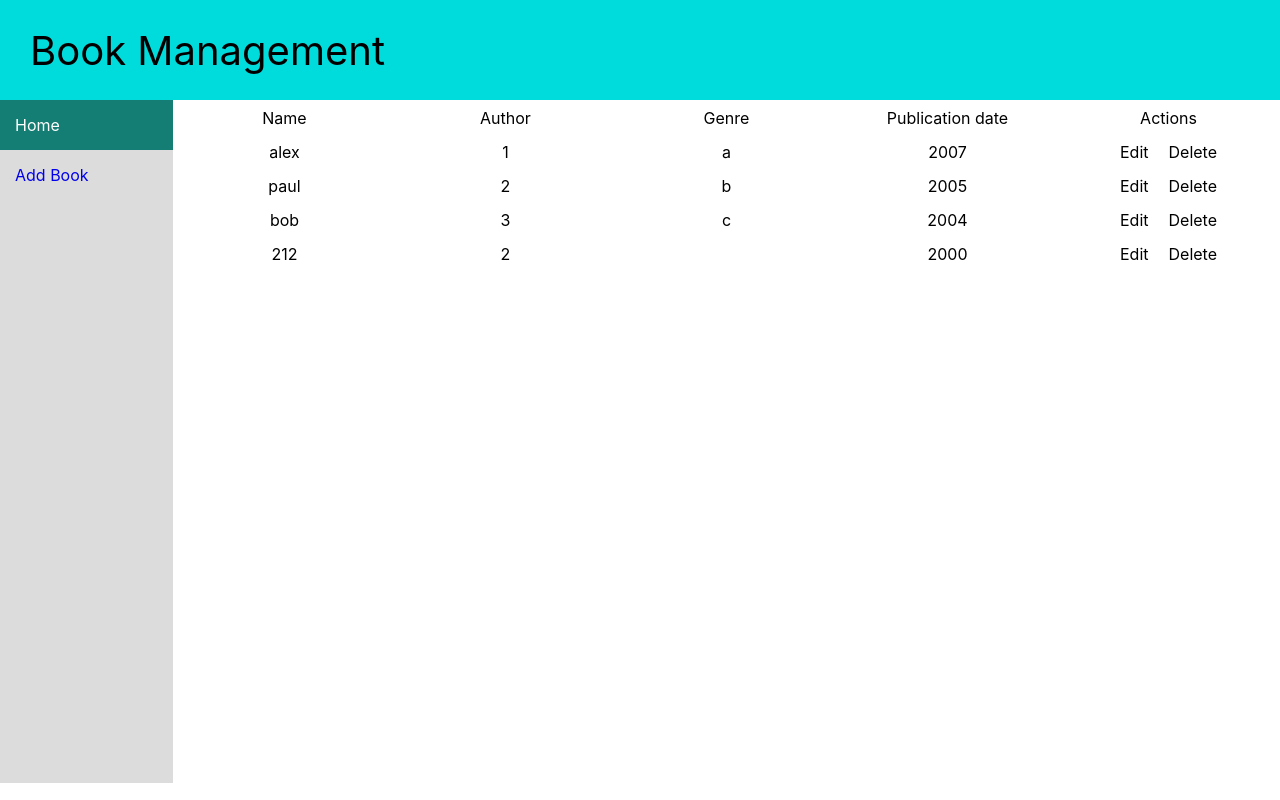
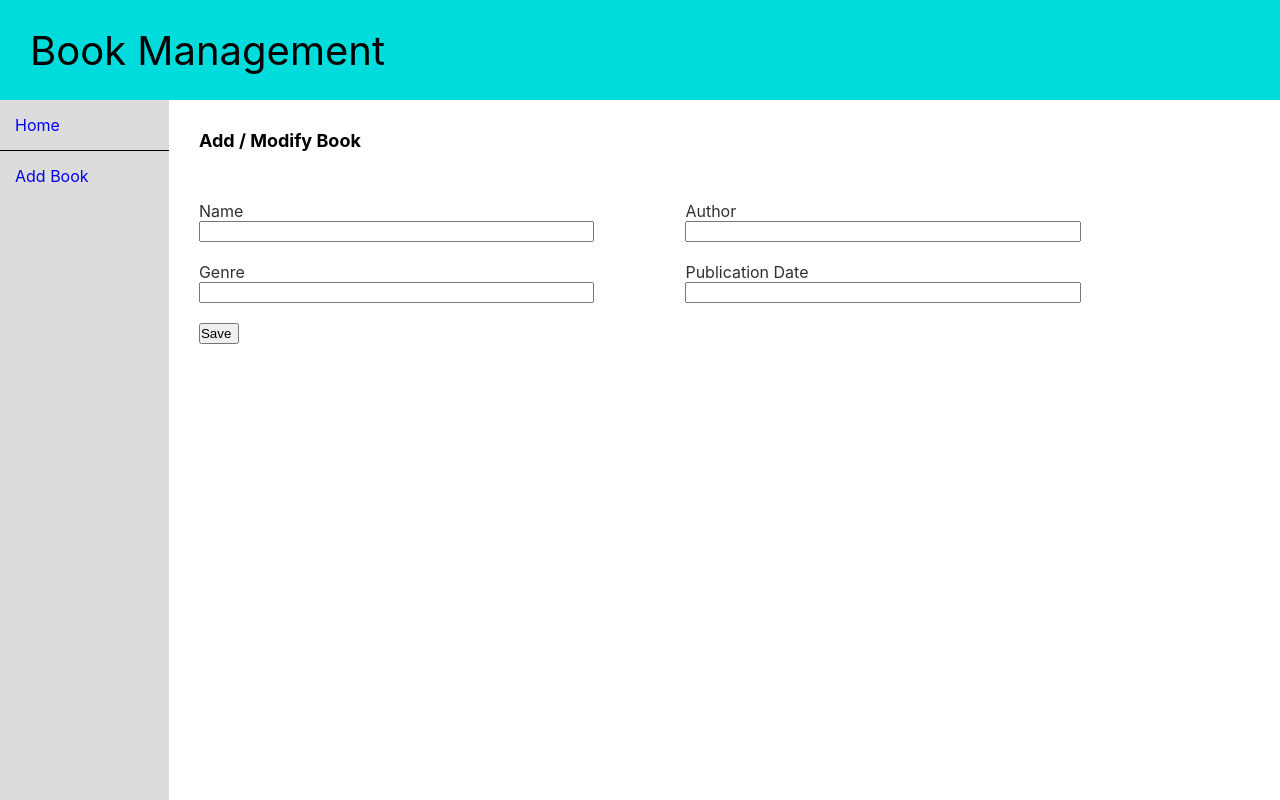
Before and after one commit to CMarius0/book-management, a React (Create React App) app: page /add in a window 1280 px wide. Built offline with nearby package versions, Linux system fonts and the light colour scheme.

Commit message:
Implemented BookForm and added React-router

```diff
--- a/package.json
+++ b/package.json
@@ -16,6 +16,7 @@
     "@types/react-dom": "^18.3.0",
     "react": "^18.3.1",
     "react-dom": "^18.3.1",
+    "react-router-dom": "^6.26.0",
     "react-scripts": "5.0.1",
     "typescript": "^4.9.5",
     "web-vitals": "^2.1.4"
--- a/src/App.tsx
+++ b/src/App.tsx
@@ -1,25 +1,56 @@
 import React from 'react';
+import {
+  createBrowserRouter,
+  Route,
+  RouterProvider,
+  Outlet
+} from "react-router-dom"
+
+
 import './styles/App.css';
 import Header from './components/Header';
 import Sidebar from './components/Sidebar';
 import BookList from './components/BookList';
+import BookForm from './components/BookForm';
 
+
+const template_list = [{name:"alex",author:"1",genre:"a",date:"2007"},
+   {name:"paul",author:"2", genre:"b",date:"2005"},
+   {name:"bob",author:"3",genre:"c",date:"2004"},
+   {name:"212",author:"2",genre:"d",date:"2000"}
+  ];
+
+const router = createBrowserRouter ([
+  {
+    path: "/",
+    element: <>
+      <Header />
+      <div id='container'>
+        <Sidebar />
+        <Outlet />
+      </div>
+    </>,
+    children: [
+      { index:true, element: <BookList books={template_list} /> },
+      {
+        path: "add",
+        element: <BookForm />
+      }
+    ]
+  }
+]);
 
 function App() {
   return (
     <>
-      <Header />
-      <div id='container'>
-        <Sidebar />
-        <BookList books={template_list} />
-      </div>
+      <RouterProvider router={router}/>
     </>
   );
 }
 
-const template_list = [{name:"alex",author:"1",genre:"a",date:"2007"},
-   {name:"paul",author:"2", genre:"b",date:"2005"},
-   {name:"bob",author:"3",genre:"c",date:"2004"},
-   {name:"212",author:"2",gemre:"d",date:"2000"}
-  ];
 export default App;
+
+/*
+        <BookList books={template_list} />
+
+*/
--- /dev/null
+++ b/src/components/BookForm.tsx
@@ -0,0 +1,37 @@
+import "../styles/BookForm.css"
+
+function BookForm () {
+    return (
+    <>  <div id="BookForm">
+            <form>
+                <div id="title"> Add / Modify Book</div>
+                <section>
+                <div className="input">
+                    <label htmlFor="name">Name</label>
+                    <input type="text"></input>
+                </div>
+                <div className="input">
+                <label htmlFor="name">Author</label>
+                <input type="text"></input>
+                </div>
+                </section>
+                <section>
+                <div className="input">
+                <label htmlFor="name">Genre</label>
+                <input type="text"></input>
+                </div>
+                <div className="input">
+                <label htmlFor="name">Publication Date</label>
+                <input type="text"></input>
+                </div>
+                </section>
+
+
+                <button id="submit">Save</button>
+            </form>
+        </div>
+    </>
+    );
+};
+
+export default BookForm;
--- a/src/components/BookList.tsx
+++ b/src/components/BookList.tsx
@@ -20,8 +20,8 @@ function BookList({books}:{books:Array<any>}) {
                     <td>{item.genre}</td>
                     <td>{item.date}</td>
                     <td>
-                        <a>Edit</a>
-                        <a>Delete</a>
+                        <a href={`/edit/${index}`}>Edit</a>
+                        <a href={`/delete/${index}`}>Delete</a>
                     </td>
                     </tr>)}
             </tbody>
--- a/src/components/Sidebar.tsx
+++ b/src/components/Sidebar.tsx
@@ -1,12 +1,13 @@
 import "../styles/Sidebar.css"
+import {Link} from "react-router-dom"
 
 function Sidebar() {
     return (
     <>
         <div className="sidebar">
-            <a href="/" className="active">Home</a>
+            <Link to={"/"} >Home</Link>
 
-            <a href="/add">Add Book</a>
+            <Link to={"/add"}>Add Book</Link>
         </div>
     </>
     );
--- a/src/styles/App.css
+++ b/src/styles/App.css
@@ -4,7 +4,7 @@
 
 #container {
   display: flex;
-  height: calc(100vh - 117px);
+  height: calc(100vh - 100px);
   width: 100%;
   overflow: hidden;
 }
--- /dev/null
+++ b/src/styles/BookForm.css
@@ -0,0 +1,42 @@
+div#title {
+    padding-top: 30px;
+    padding-bottom: 50px;
+    width: 100%;
+    font-size: large;
+    font-weight: bold;
+
+}
+
+#BookForm {
+    width: 100%;
+    padding-left: 30px;
+}
+
+
+form {
+    display: flex;
+    flex-wrap: wrap;
+    flex-flow: column;
+}
+
+.input {
+    width: 45%;
+    float: left;
+    padding-bottom: 20px;
+}
+input, label {
+    display: block;
+}
+input {
+    padding-left: 0;
+    width: 80%;
+}
+button#submit {
+    align-self: flex-start;
+    padding-left: 0;
+
+}
+
+label {
+    color: #303030;
+}
--- a/src/styles/Sidebar.css
+++ b/src/styles/Sidebar.css
@@ -27,3 +27,6 @@
     background-color: #555555;
     color: white;
 }
+.sidebar a + a {
+    border-top: solid black 1px;
+}
```
Also changed, not shown: src/types.ts (added, +8 -0 lines), src/styles/BookList.css (line endings or trailing spaces), 1 other file (tests, documents, lock files or other folders).
